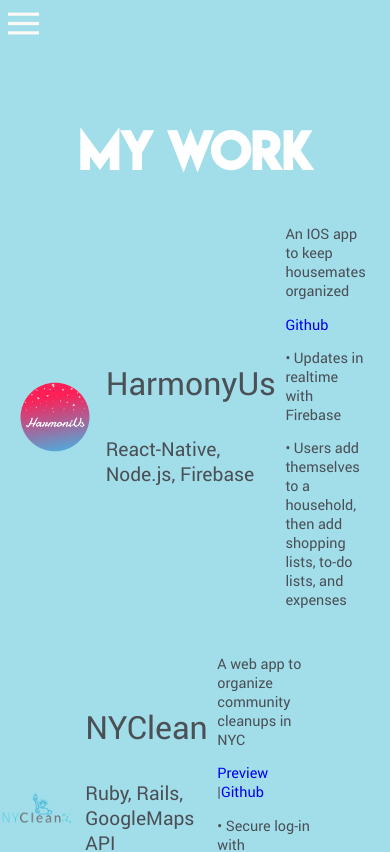
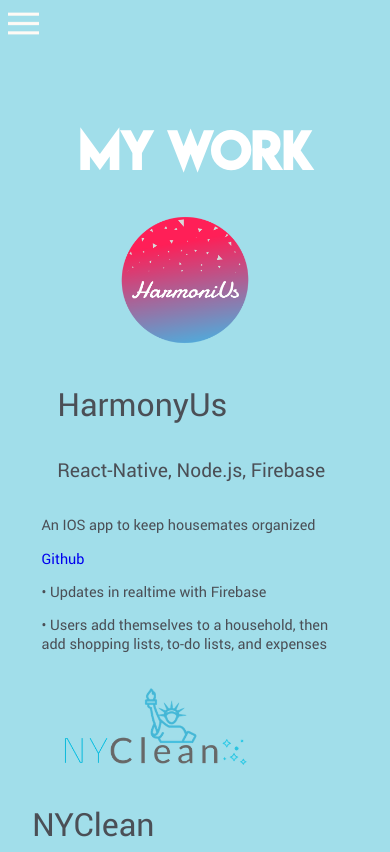
Before and after one commit to wstuckmeyer/portfolio, a React (Create React App) app: page /work in a window 390 px wide. Shown: the top 852 px of the page. Built offline with nearby package versions, Linux system fonts and the light colour scheme.

Commit message:
fixed responsiveness

```diff
--- a/src/App.css
+++ b/src/App.css
@@ -318,6 +318,7 @@
   width:80%;
   margin:0 auto;
   margin-left: 1%;
+  margin-bottom: 10%;
 
 }
 .projectlink{
@@ -458,4 +459,17 @@
     padding: 5%;
     width: 10%;
   }
+  #project1{
+    flex-direction: column;
+  }
+  #project2{
+    flex-direction: column;
+  }
+  #HLogo{
+  width:44%;
+  height:25%;
+  }
+#clean{
+  width:64%;
 }
+}
```
